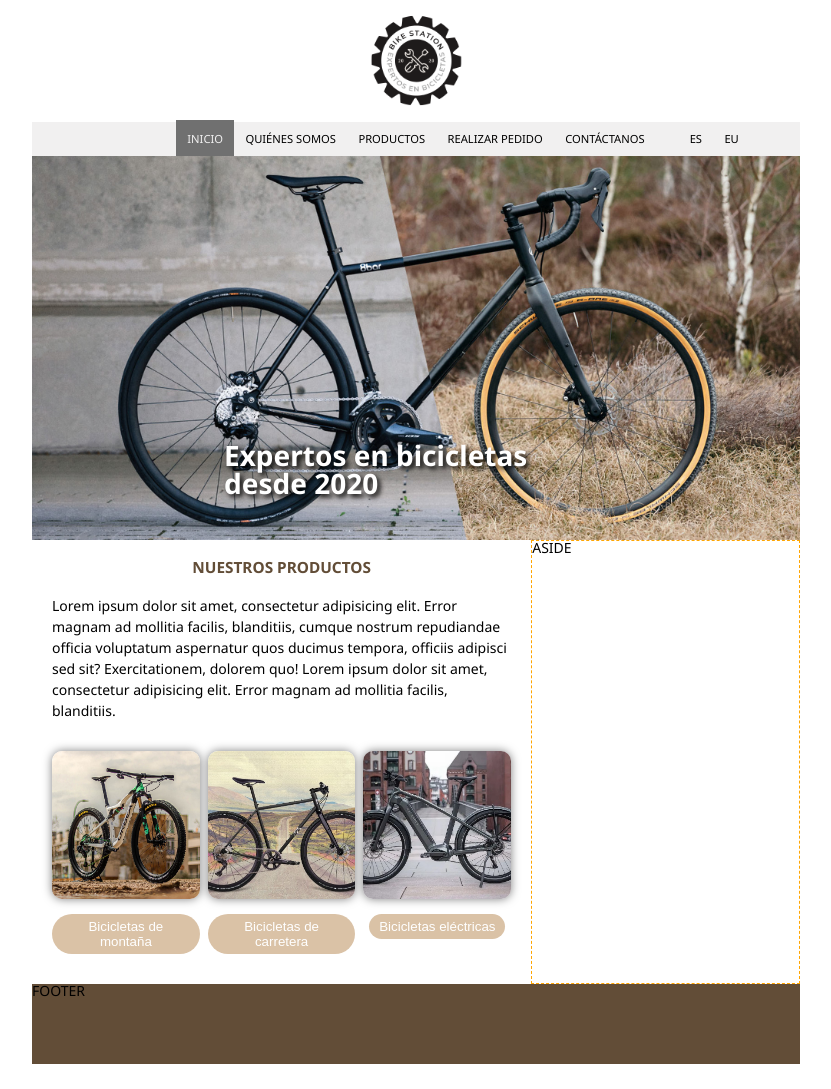
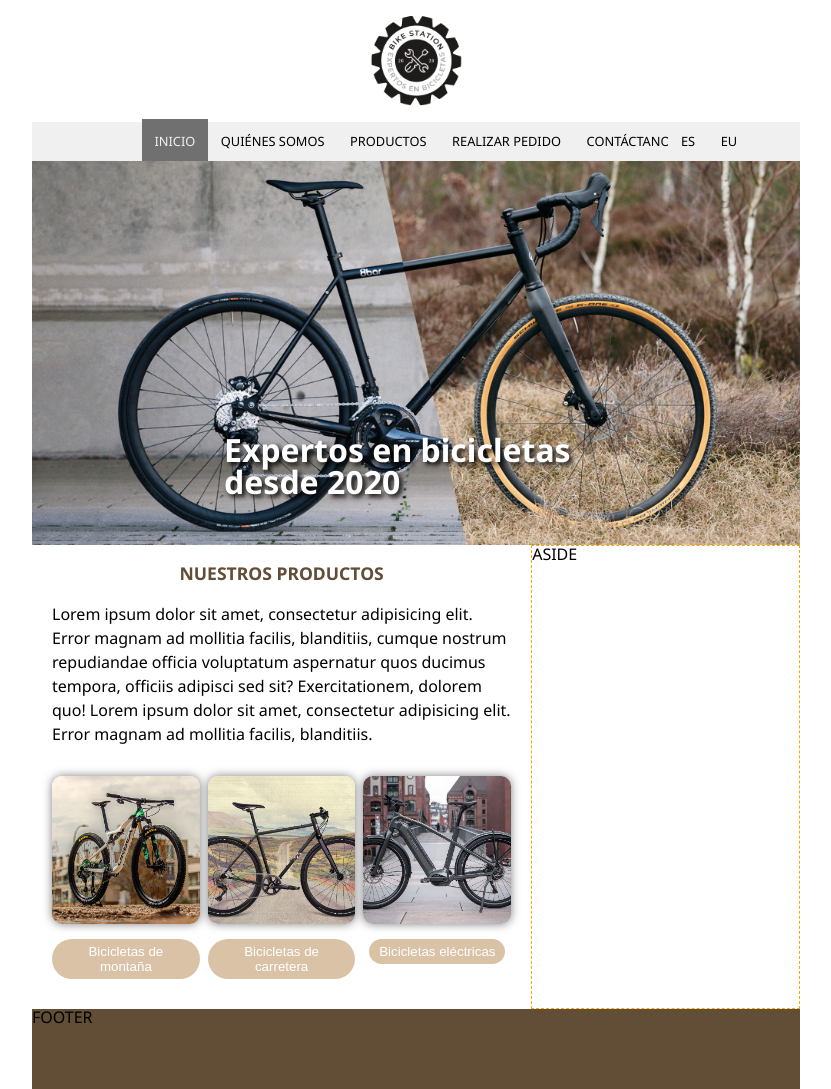
Before and after one commit to s-moreno/bikestation, a plain HTML site: page index.html in a window 1280 px wide. Shown: the whole page, without its empty margins (224-1055 px from the left). Before the commit the page ends 1064 px from the top, so only its background shows below. Drawn offline with Linux system fonts and the light colour scheme.

Commit message:
pequeño error en menú

```diff
--- a/styles/estilo.css
+++ b/styles/estilo.css
@@ -1,7 +1,7 @@
 @import url('https://fonts.googleapis.com/css2?family=Noto+Sans:wght@200;400;700&display=swap');
 
 html {
-    font-size: 14px;
+    font-size:100%;
 }
 
 body {
@@ -61,28 +61,6 @@ header {
     display:flex;
     position: relative;
 }
-nav {
-    font-size: 0.8rem;
-    background-color: #F1F0F0;
-}
-
-nav ul {
-    display: flex;
-    justify-content: center;
-    padding: 0.8rem 0;
-}
-
-nav a {
-    padding: 0.8rem;
-    color: black;
-    text-decoration: none;
-}
-
-nav a:hover {
-    color: #F1F0F0;
-    background-color: #707070;
-    transition: 0.5s;
-}
 
 .menu {
     flex: 100%;
@@ -92,6 +70,28 @@ nav a:hover {
     position: absolute;
     top: 0;
     right: 50px;
+}
+
+nav {
+    font-size: 0.8rem;
+    background-color: #F1F0F0;
+}
+
+nav ul {
+    display: flex;
+    justify-content: center;
+    padding: 1em 0;
+}
+
+nav li a {
+    padding: 1em;
+    color: black;
+}
+
+nav li a:hover {
+    color: #F1F0F0;
+    background-color: #707070;
+    transition: 0.5s;
 }
 
 .checked {
```
